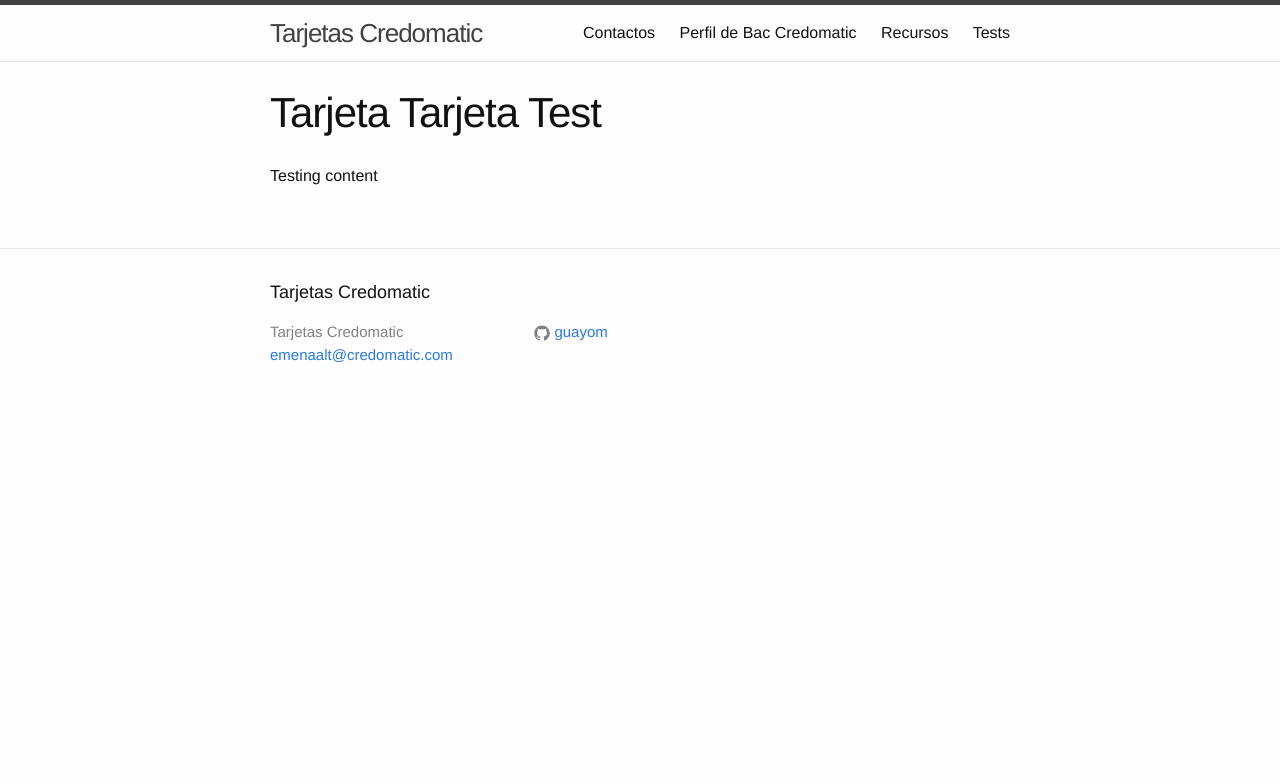
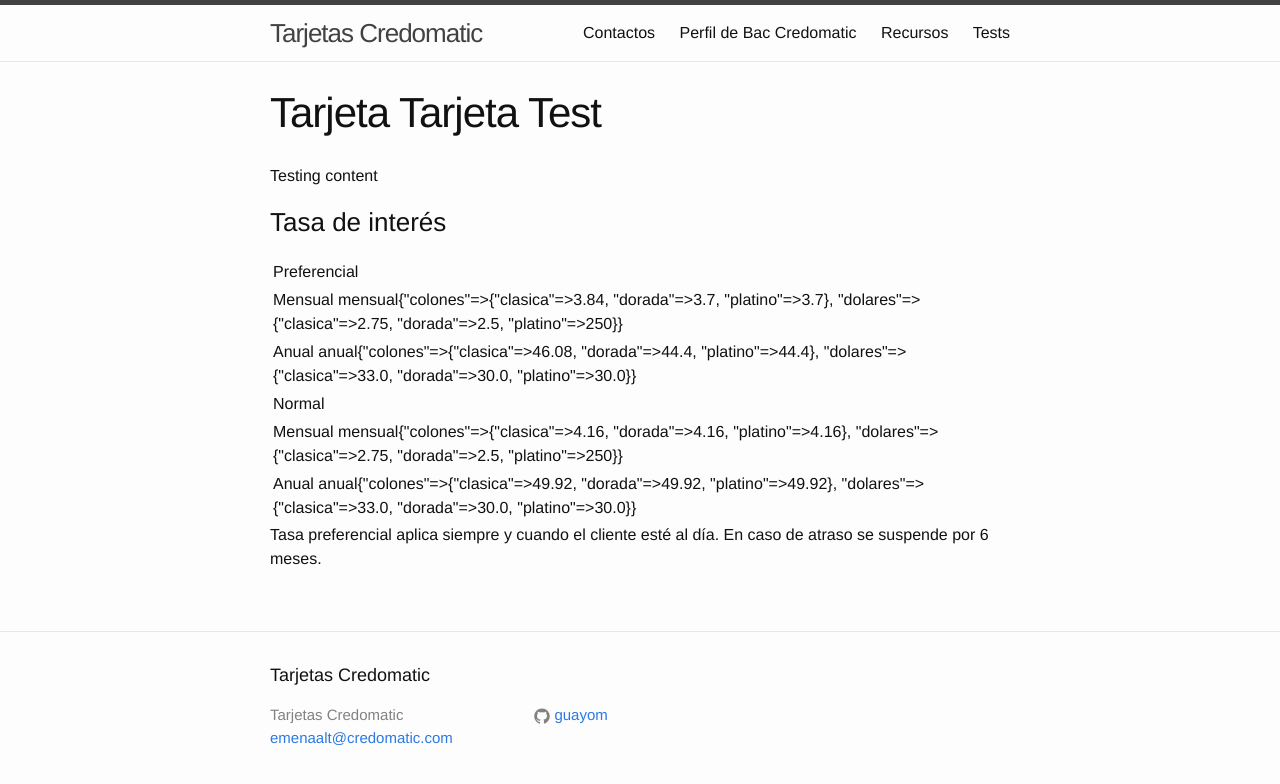
Before and after one commit to guayom/tarjetas, a Jekyll site: the page built from _tarjetas/tarjeta-test.markdown, in a window 1280 px wide. Shown: the top 784 px of the page. Built offline with Jekyll 4.4.1, drawn with Linux system fonts in a browser that asks for light colours.

Commit message:
Added data file for  general info

```diff
--- /dev/null
+++ b/_data/generales.yml
@@ -0,0 +1,44 @@
+intereses:
+  preferencial:
+    mensual:
+      colones:
+        clasica: 3.84
+        dorada: 3.70
+        platino: 3.70
+      dolares:
+        clasica: 2.75
+        dorada: 2.50
+        platino: 250
+    anual:
+      colones:
+        clasica: 46.08
+        dorada: 44.40
+        platino: 44.40
+      dolares:
+        clasica: 33.00
+        dorada: 30.00
+        platino: 30.00
+  normal:
+    mensual:
+      colones:
+        clasica: 4.16
+        dorada: 4.16
+        platino: 4.16
+      dolares:
+        clasica: 2.75
+        dorada: 2.50
+        platino: 250
+    anual:
+      colones:
+        clasica: 49.92
+        dorada: 49.92
+        platino: 49.92
+      dolares:
+        clasica: 33.00
+        dorada: 30.00
+        platino: 30.00
+
+requisitos:
+  - Cédula de identidad.
+  - Comprobante de dirección física.
+  - Comprobante de ingresos.
--- /dev/null
+++ b/_includes/intereses.html
@@ -0,0 +1,27 @@
+<div class="intereses">
+  <h3>Tasa de interés</h3>
+  <table>
+    <tbody>
+      {% for interes in site.data.generales.intereses %}
+        <tr>
+          <td>
+            {{ interes[0] | capitalize }}
+          </td>
+        </tr>
+        {% for periodo in interes[1] %}
+          <tr>
+            <td>
+              {{ periodo[0] | capitalize }}
+              {{ periodo }}
+            </td>
+          </tr>
+        {% endfor %}
+
+      {% endfor %}
+    <tbody>
+  </table>
+
+  <p class="disclaimer">
+    Tasa preferencial aplica siempre y cuando el cliente esté al día. En caso de atraso se suspende por 6 meses.
+  </p>
+</div>
--- a/_layouts/tarjetas.html
+++ b/_layouts/tarjetas.html
@@ -10,6 +10,9 @@ layout: default
 
   <div class="post-content">
     {{ content }}
+
+    {% include intereses.html %}
+
   </div>
 
 </article>
```
